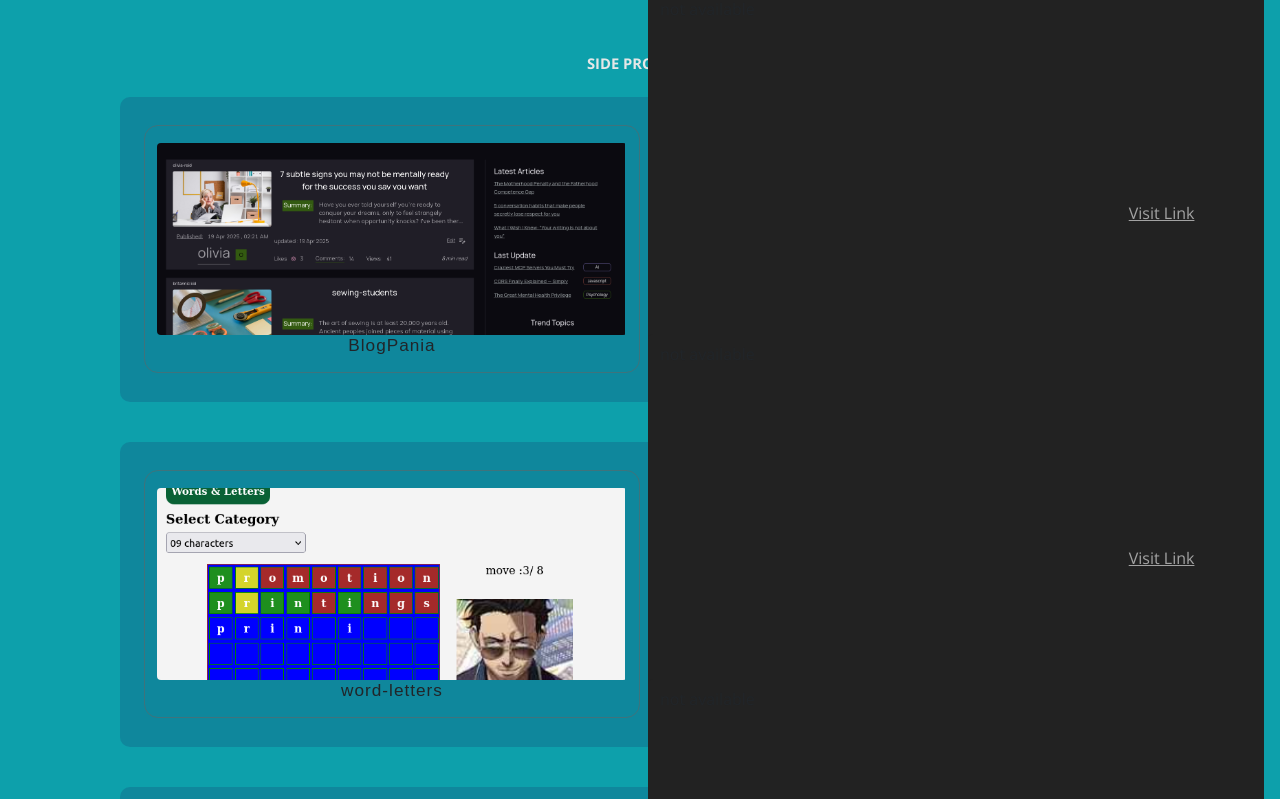
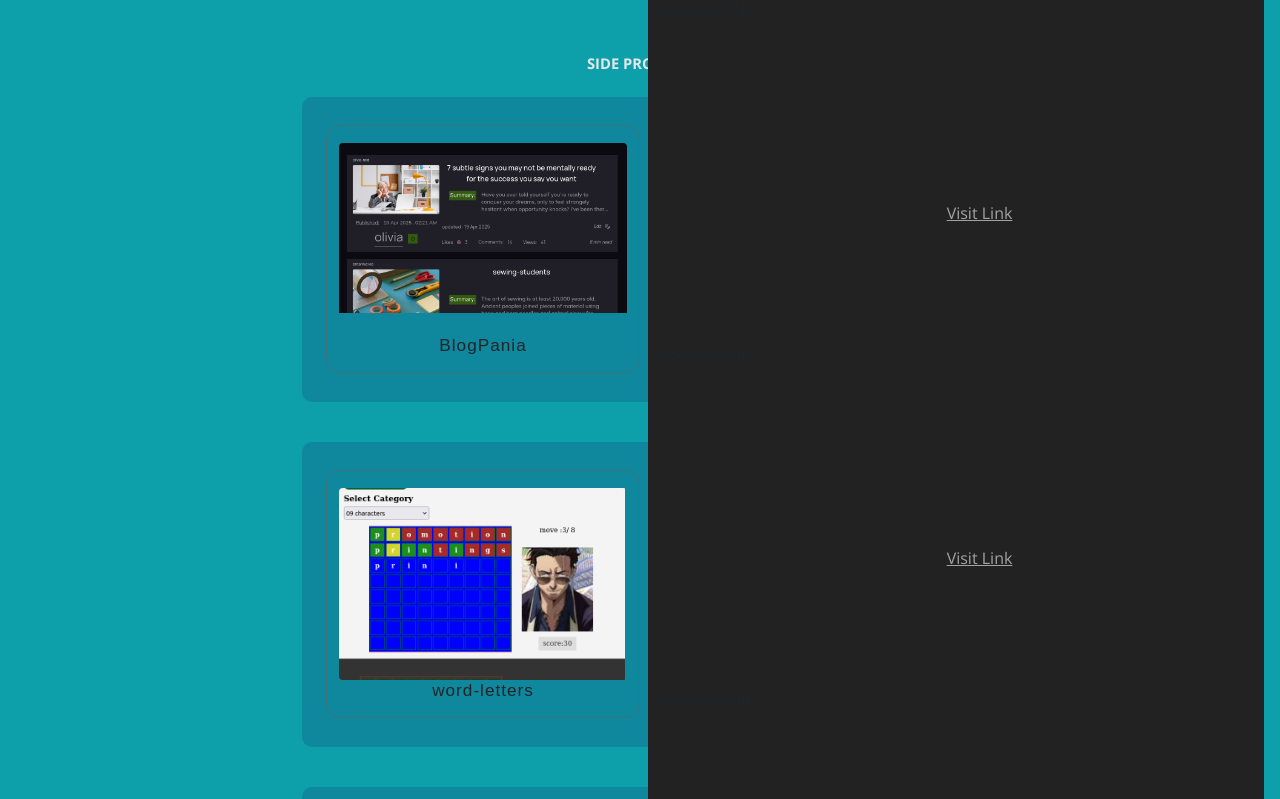
Before and after one commit to BeinRain06/portfolio-version-2, a Vue app in the folder vue-portfolio/: page /resume in a window 1280 px wide. Shown: the part 3541-4340 px from the top of the page. Built offline with nearby package versions, Linux system fonts and the light colour scheme.

Commit message:
new design/portfolio -to-reach-client -update-1 (no live-url yet)

```diff
--- a/vue-portfolio/src/views/ResumeView.vue
+++ b/vue-portfolio/src/views/ResumeView.vue
@@ -1385,6 +1385,7 @@
 
   .self_taught_cursus .flash_resume {
     border-radius: 5px;
+    padding: 0 0 0.25rem;
     margin: 0.75rem auto;
     display: flex;
     flex-direction: column;
@@ -1605,7 +1606,7 @@
     width: 100%;
     padding: 0.5rem;
     margin-inline: auto;
-    background-color: #fff;
+    background-color: var(--bg-tertiary-color);
     visibility: hidden;
     display: grid;
     overflow: hidden;
@@ -1628,8 +1629,10 @@
     height: auto;
     background-color: inherit;
     position: relative;
-    display: grid;
-    place-items: center;
+    display: flex;
+    justify-content: center;
+    align-items: center;
+    flex-direction: column;
     transition: all 450ms ease;
   }
 
@@ -1743,11 +1746,13 @@
     height: 15rem;
     display: grid;
     grid-template-areas:
-      'link-video link-text'
+      'link-video link-video'
+      'link-text link-text'
       'summary  summary'
       'note-more  note-more';
-    grid-template-rows: 6.6rem 5rem 3.4rem;
+    grid-template-rows: 3.25rem 4rem 5rem 3.4rem;
     grid-template-columns: 50% 50%;
+    gap: 0.25rem;
     margin-top: 5px;
   }
 
@@ -1755,7 +1760,7 @@
     grid-area: link-video;
     width: 100%;
     height: 100%;
-    padding: 0 1rem;
+    padding: 0.5rem 1rem 0.5rem;
     display: grid;
     place-items: center;
   }
@@ -1798,8 +1803,7 @@
 
   .card_link_video .link_video_wrap {
     width: 80%;
-    max-width: 220px;
-    aspect-ratio: 16/9;
+    height: 100%;
     display: grid;
     place-items: center;
     border-radius: 5px;
@@ -1810,7 +1814,7 @@
   .card_dev_link .link_text_wrap {
     width: 96%;
     height: 100%;
-    padding: 0.25rem 0.5rem;
+    padding: 0.25rem 0;
     cursor: pointer;
     display: flex;
     align-items: center;
@@ -2028,6 +2032,33 @@
     display: none;
   }
   /* <-- language potential */
+}
+
+@media (min-width: 380px) {
+  .card_dev_info {
+    width: 100%;
+    height: 15rem;
+    display: grid;
+    grid-template-areas:
+      'link-video link-text'
+      'summary  summary'
+      'note-more  note-more';
+    grid-template-rows: 6.6rem 5rem 3.4rem;
+    grid-template-columns: 50% 50%;
+    gap: 0;
+    margin-top: 5px;
+  }
+
+  .card_link_video {
+    padding: 0 1rem;
+  }
+
+  .card_link_video .link_video_wrap {
+    width: 80%;
+    height: auto;
+    max-width: 220px;
+    aspect-ratio: 16/9;
+  }
 }
 
 @media (min-width: 500px) {
```
